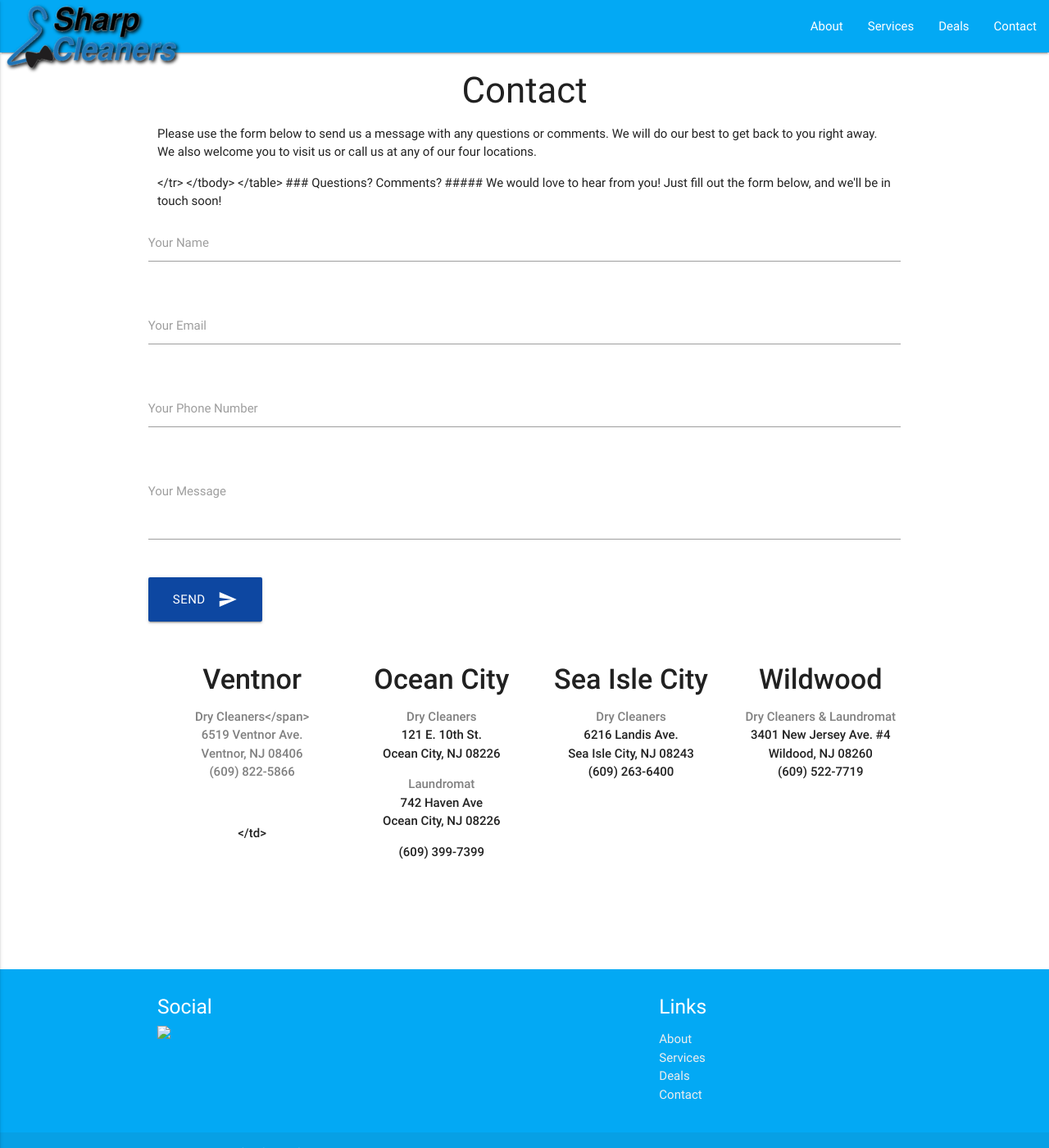
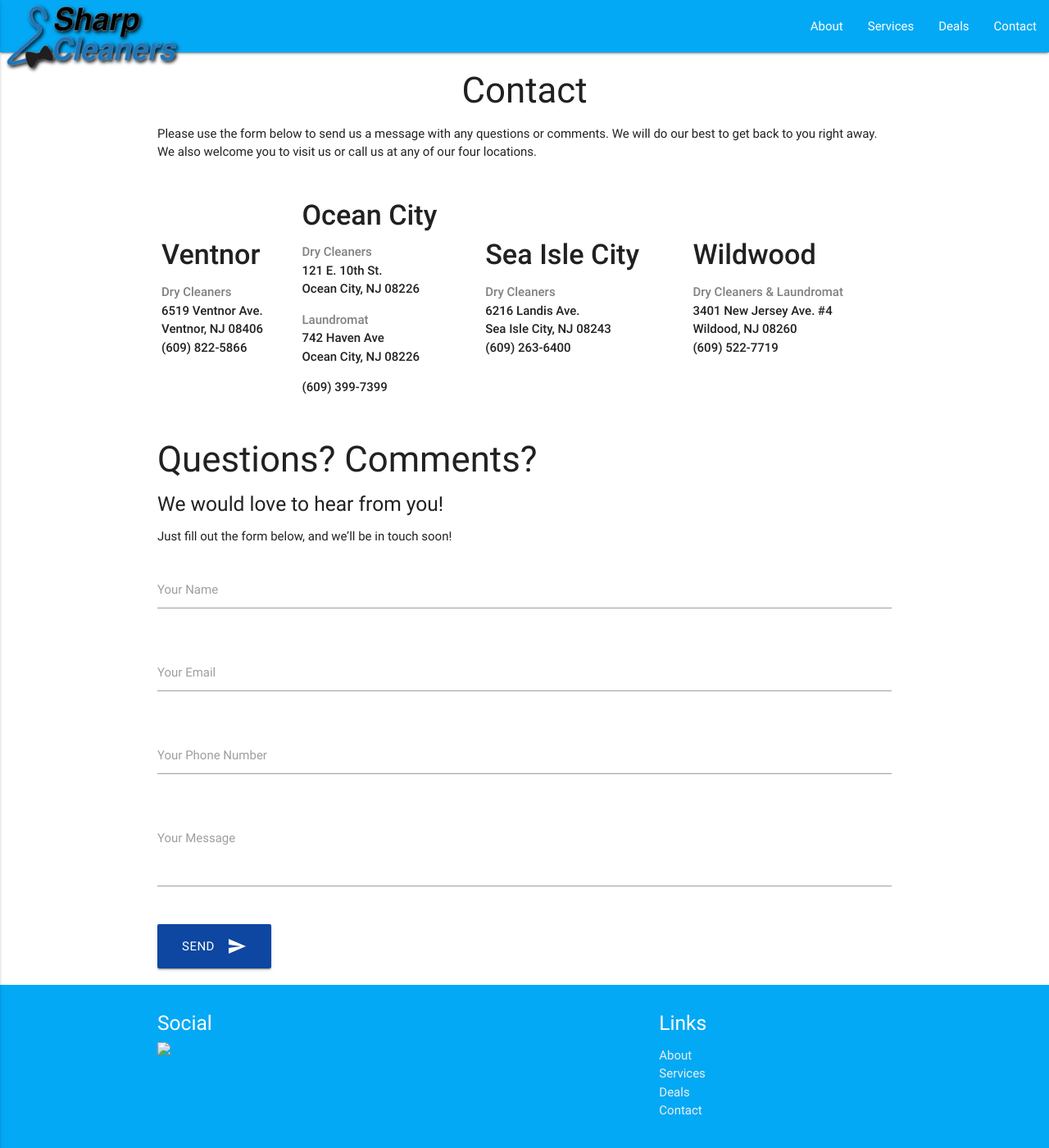
Before and after one commit to sharpcleanersnj/sharpcleanersnj.github.io, a Jekyll site: the page built from _pages/contact.md, in a window 1280 px wide and 1400 px high. Shown: the whole window at 82% size. Built offline with Jekyll 4.4.1, drawn with Linux system fonts in a browser that asks for light colours; nearby versions of some CDN libraries.

Commit message:
Update contact.md

```diff
--- a/_pages/contact.md
+++ b/_pages/contact.md
@@ -5,30 +5,27 @@
 ---
 
 Please use the form below to send us a message with any questions or comments. We will do our best to get back to you right away. We also welcome you to visit us or call us at any of our four locations.
-<br>
-<table style="width: 103.226%; border-collapse: collapse; height: 404px;">
+
+<table>
 <tbody>
 <tr>
-<td style="width: 25%; text-align: center; vertical-align: top;">
+<td>
 <h4><strong>Ventnor</strong></h4>
-<p><span style="color: #808080;"><strong>Dry Cleaners</span><br><strong>6519 Ventnor Ave. <br />Ventnor, NJ 08406<br />(609) 822-5866</strong>
-<p>&nbsp;</p>
+<p><span style="color: #808080;"><strong>Dry Cleaners</strong></span><br /><strong>6519 Ventnor Ave. <br />Ventnor, NJ 08406<br />(609) 822-5866</strong></p>
 </td>
-<td style="width: 25%; text-align: center; vertical-align: top;">
+<td>
 <h4><strong>Ocean City</strong></h4>
-<p><span style="color: #808080;"><strong>Dry Cleaners</strong></span><br><strong>121 E. 10th St.<br />Ocean City, NJ 08226</strong></p>
-<p><span style="color: #808080;"><strong>Laundromat</strong></span><br><strong>742 Haven Ave<br />Ocean City, NJ 08226</strong></p>
+<p><span style="color: #808080;"><strong>Dry Cleaners</strong></span><br /><strong>121 E. 10th St.<br />Ocean City, NJ 08226</strong></p>
+<p><span style="color: #808080;"><strong>Laundromat</strong></span><br /><strong>742 Haven Ave<br />Ocean City, NJ 08226</strong></p>
 <p><strong>(609) 399-7399</strong></p>
-<p>&nbsp;</p>
 </td>
-<td style="width: 25%; text-align: center; vertical-align: top;">
+<td>
 <h4><strong>Sea Isle City</strong></h4>
-<p><strong><span style="color: #808080;">Dry Cleaners</span></strong><br><strong>6216 Landis Ave.<br />Sea Isle City, NJ 08243<br />(609) 263-6400</strong></p>
+<p><span style="color: #808080;"><strong>Dry Cleaners</strong></span><br /><strong>6216 Landis Ave.<br />Sea Isle City, NJ 08243<br />(609) 263-6400</strong></p>
 </td>
-<td style="width: 25%; text-align: center; vertical-align: top;">
+<td>
 <h4><strong>Wildwood</strong></h4>
-<p><strong><span style="color: #808080;">Dry Cleaners &amp; Laundromat</span></strong><br><strong>3401 New Jersey Ave. #4<br />Wildood, NJ 08260<br />(609) 522-7719</strong></p>
-<p>&nbsp;</p>
+<p><span style="color: #808080;"><strong>Dry Cleaners &amp; Laundromat</strong></span><br /><strong>3401 New Jersey Ave. #4<br />Wildood, NJ 08260<br />(609) 522-7719</strong></p>
 </td>
 </tr>
 </tbody>
```
